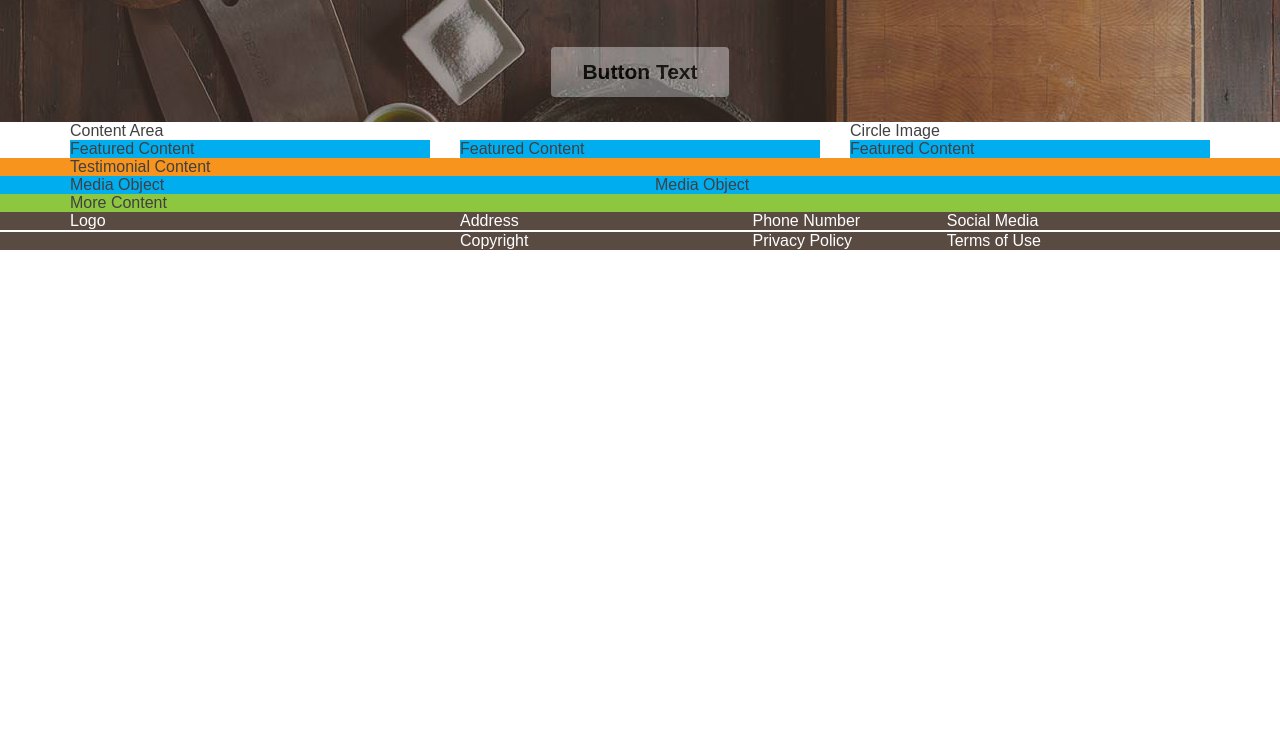
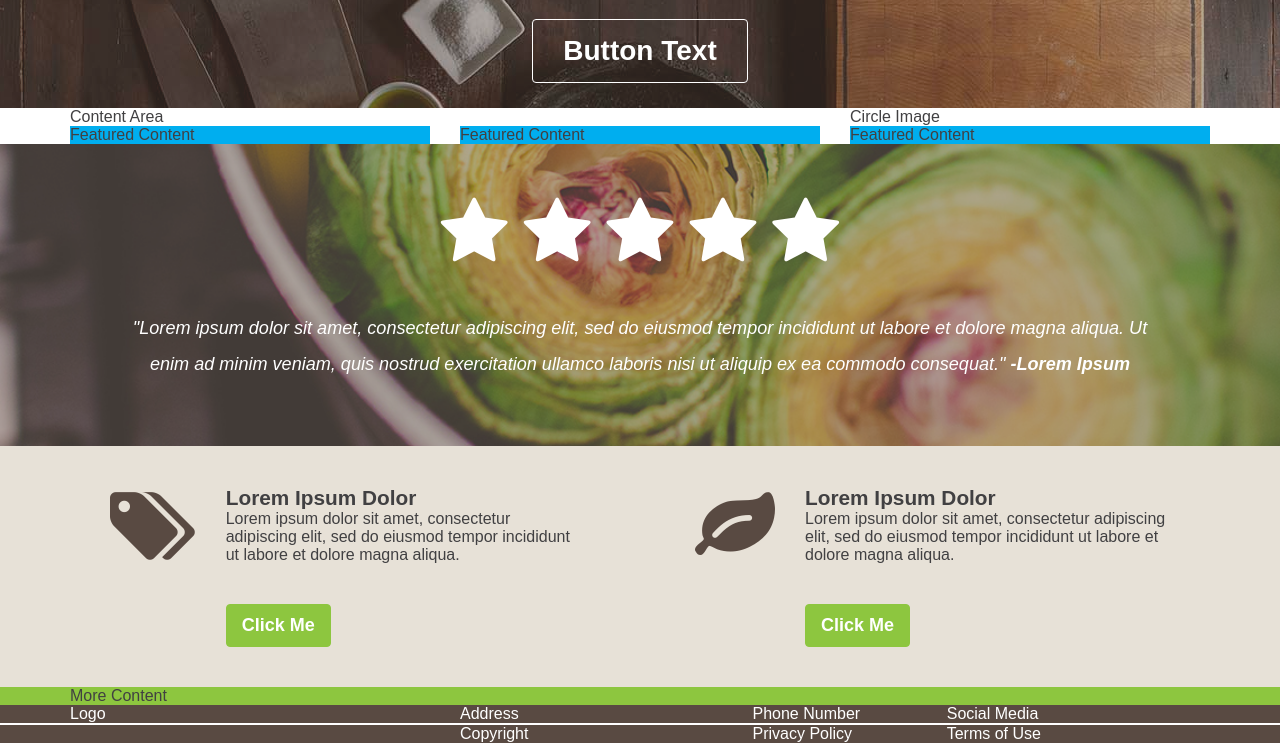
Before and after one commit to ljmccode/Restaurant-Site, a plain HTML site: page index.html in a window 1280 px wide. Shown: the part 493-1236 px from the top of the page. Before the commit the page ends 800 px from the top, so only its background shows below. Drawn offline with Linux system fonts and the light colour scheme.

Commit message:
Design work testimonial and media tags

```diff
--- a/index.html
+++ b/index.html
@@ -7,13 +7,15 @@
     <meta http-equiv="X-UA-Compatible" content="ie=edge" />
     <title>Document</title>
     <link rel="stylesheet" href="stylesheet.css" type="text/css" />
+    <link href="https://maxcdn.bootstrapcdn.com/font-awesome/4.6.3/css/font-awesome.min.css" rel="stylesheet"
+        integrity="sha384-T8Gy5hrqNKT+hzMclPo118YTQO6cYprQmhrYwIiQ/3axmI1hQomh7Ud2hPOy8SP1" crossorigin="anonymous" />
 </head>
 
 <body>
     <header class="header-primary">
         <div class="container">
             <a class="logo logo-primary">
-                <img src="images/logo.png">
+                <img src="images/logo.png" />
             </a>
             <div class="btn btn-primary btn-toggle-menu">Menu</div>
             <nav class="nav nav-primary">
@@ -21,19 +23,20 @@
                     <li><a href="#" class="btn btn-nav">Link</a></li>
                     <li><a href="#" class="btn btn-nav">Link</a></li>
                     <li><a href="#" class="btn btn-nav">Link</a></li>
-                    <li><a href="#"class="btn btn-primary">Link</a></li>
+                    <li><a href="#" class="btn btn-primary">Link</a></li>
                 </ul>
             </nav>
         </div>
     </header>
     <main>
         <section class="hero hero-primary bg-image">
-            <img src="images/hero.jpg">
+            <img src="images/hero.jpg" />
             <div class="container">
-                <div class="hero-body"></div>
-                <h1 class="hero-title">Hero Primary Title Content</h1>
-                <h4 class="hero-subtitle">Hero Primary Subtitle Content</h4>
-                <button class="btn">Button Text</button>
+                <div class="hero-body">
+                    <h1 class="hero-title">Hero Primary Title Content</h1>
+                    <h4 class="hero-subtitle">Hero Primary Subtitle Content</h4>
+                    <button class="btn btn-hero">Button Text</button>
+                </div>
             </div>
         </section>
         <section>
@@ -69,19 +72,43 @@
                 </div>
             </div>
         </section>
-        <section class="background-primary">
-            <div class="container remove-gutter-xs">
-                Testimonial Content
+        <section class="hero hero-secondary bg-image">
+            <img src="images/testimonial.jpeg" />
+            <div class="hero-body container">
+                <div class="stars">
+                    <div class="star"><i class="fa fa-star"></i></div>
+                    <div class="star"><i class="fa fa-star"></i></div>
+                    <div class="star"><i class="fa fa-star"></i></div>
+                    <div class="star"><i class="fa fa-star"></i></div>
+                    <div class="star"><i class="fa fa-star"></i></div>
+                </div>
+                <div class="testimonial">
+                    <h4 class="testimonial-quote">"Lorem ipsum dolor sit amet, consectetur adipiscing elit, sed do eiusmod tempor incididunt ut labore et dolore magna aliqua. Ut enim ad minim veniam, quis nostrud exercitation ullamco laboris nisi ut aliquip ex ea commodo consequat." <b>-Lorem Ipsum</b></h4>
+                </div>
             </div>
         </section>
-        <section class="background-secondary">
+        <section class="background-quinary">
             <div class="container">
                 <div class="row">
                     <div class="col-1-2">
-                        Media Object
+                        <div class="media">
+                            <div class="media-item"><i class="fa fa-tags"></i></div>
+                            <div class="media-body">
+                                <h4 class="media-heading">Lorem Ipsum Dolor</h4>
+                                <p>Lorem ipsum dolor sit amet, consectetur adipiscing elit, sed do eiusmod tempor incididunt ut labore et dolore magna aliqua.</p>
+                                <button class="btn btn-primary">Click Me</button>
+                            </div>
+                        </div>
                     </div>
                     <div class="col-1-2">
-                        Media Object
+                        <div class="media">
+                            <div class="media-item"><i class="fa fa-leaf"></i></div>
+                            <div class="media-body">
+                                <h4 class="media-heading">Lorem Ipsum Dolor</h4>
+                                <p>Lorem ipsum dolor sit amet, consectetur adipiscing elit, sed do eiusmod tempor incididunt ut labore et dolore magna aliqua.</p>
+                                <button class="btn btn-primary">Click Me</button>
+                            </div>
+                        </div>
                     </div>
                 </div>
             </div>
@@ -109,12 +136,10 @@
                 </div>
             </div>
         </div>
-        <div class="footer-divider">
-        </div>
+        <div class="footer-divider"></div>
         <div class="container">
             <div class="row footer-bottom">
-                <div class="col-1-3">
-                </div>
+                <div class="col-1-3"></div>
                 <div class="col-1-4">
                     Copyright
                 </div>
--- a/stylesheet.css
+++ b/stylesheet.css
@@ -186,9 +186,41 @@ Module Styles
     right: 15px;
 }
 
+.btn-hero {
+    color: white;
+    background: none;
+    font-size: 1.750em;
+    padding: 15px 30px;
+    border: 1px solid white;
+}
+
+.btn-hero:hover {
+    color: #39B54A;
+    background: white;
+}
+
 @media (min-width: 48em) {
     .btn-toggle-menu {
         display: none;
+    }
+
+    .btn-primary {
+        font-size: 1.125em;
+        padding: 10px 15px
+    }
+
+    .btn-primary:hover {
+        stroke: 1px white;
+        animation: fade;
+    }
+
+    .btn-nav {
+      font-size: 1.125em;
+      padding: 10px 15px;
+    }
+
+    .btn-nav:hover {
+      text-decoration: none;
     }
 }
 
@@ -260,6 +292,7 @@ Module Styles
   opacity: 0.55;
 }
 
+
 .hero-body {
   position: relative;
 }
@@ -280,6 +313,52 @@ Module Styles
 /* Top margin for a button if one exists */
 .hero-subtitle + button {
     margin-top: 25px;
+}
+
+/* *********************** */
+/* Testimonial Modules */
+/* *********************** */
+.hero-secondary {
+  background-color: #594a42;
+  color:white;
+  padding-top: 40px;
+  padding-bottom: 40px;
+}
+
+.hero-secondary.bg-image > img {
+opacity: 0.55;
+}
+
+.stars {
+    display: inline-block;
+    opacity: 1;
+}
+
+.star {
+  font-size: 72px;
+  float: left;
+  padding: 8px;
+}
+
+.testimonial {
+  clear: both;
+}
+
+.testimonial-quote {
+  font-style: italic;
+  font-weight: normal;
+  line-height: 2em;
+  padding: 0px;
+  font-size: 20px;
+
+}
+
+@media (min-width: 48em) {
+    .testimonial-quote {
+        padding-left: 50px;
+        padding-right: 50px;
+        font-size: 1.13em;
+  }
 }
 
 /* ********************** */
@@ -303,6 +382,46 @@ Module Styles
     min-width: 100%;
 }
 
+/* ********************** */
+/* Media Object Module */
+/* ********************** */
+.media {
+    padding-top: 40px;
+    padding-bottom: 40px;
+}
+
+.media-body p {
+    margin-bottom: 40px;
+}
+.media-item {
+    float:left;
+    margin-right: 30px;
+}
+
+.media-item i {
+    color: #594a42;
+    font-size: 5em;
+}
+
+.media, .media-body {
+  overflow: hidden;
+}
+
+.media-heading {
+  margin: 0;
+  font-size: 1.3em;
+}
+
+.media-body p {
+    margin-top: 0;
+    font-size: 16px;
+}
+
+@media (min-width: 48em) {
+    .media {
+        padding: 40px;
+    }
+}
 /***************************
 ****************************
 Theme Styles
@@ -321,3 +440,6 @@ Theme Styles
 .background-quaternary {
   background: #594a42; /*Brown*/
 }
+.background-quinary {
+  background: #e7e1d7; /*Tan/
+}
```
Also changed, not shown: images/testimonial.jpeg (added).
